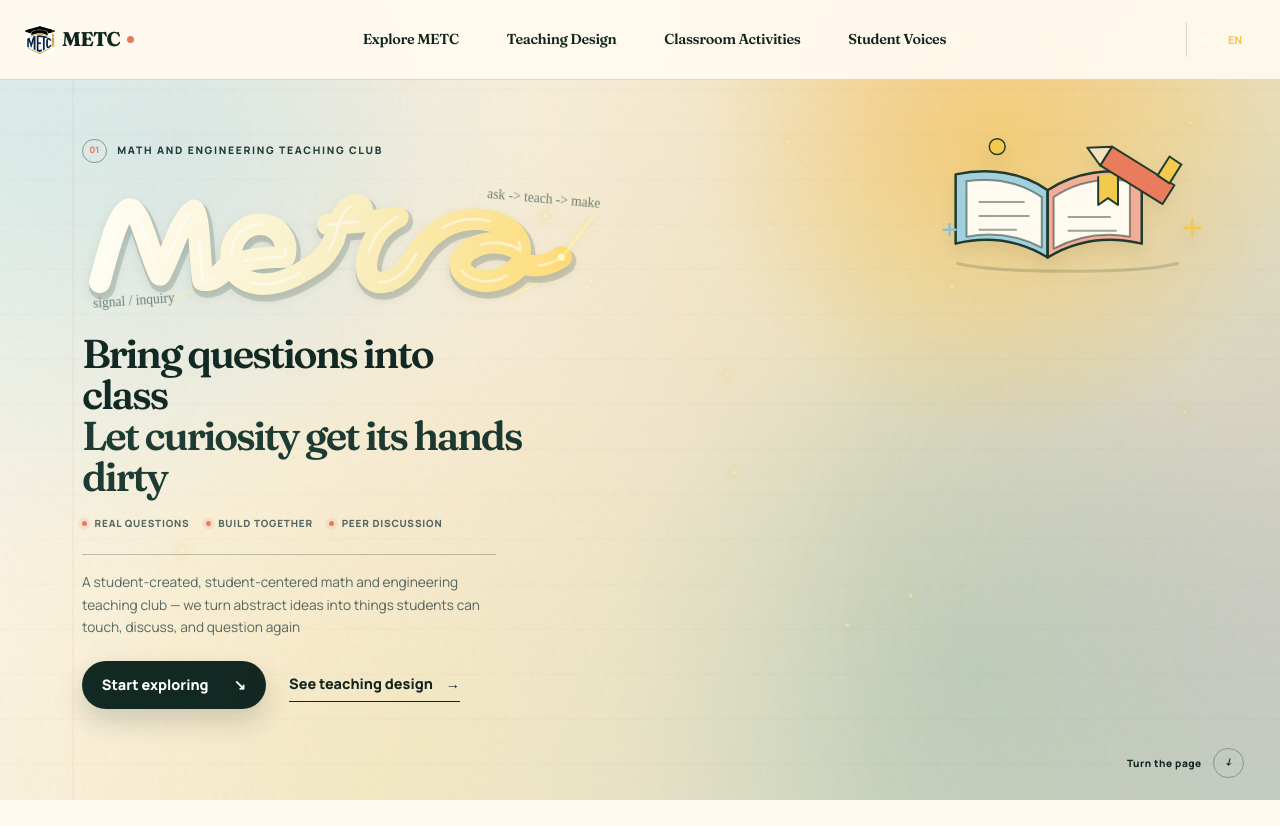
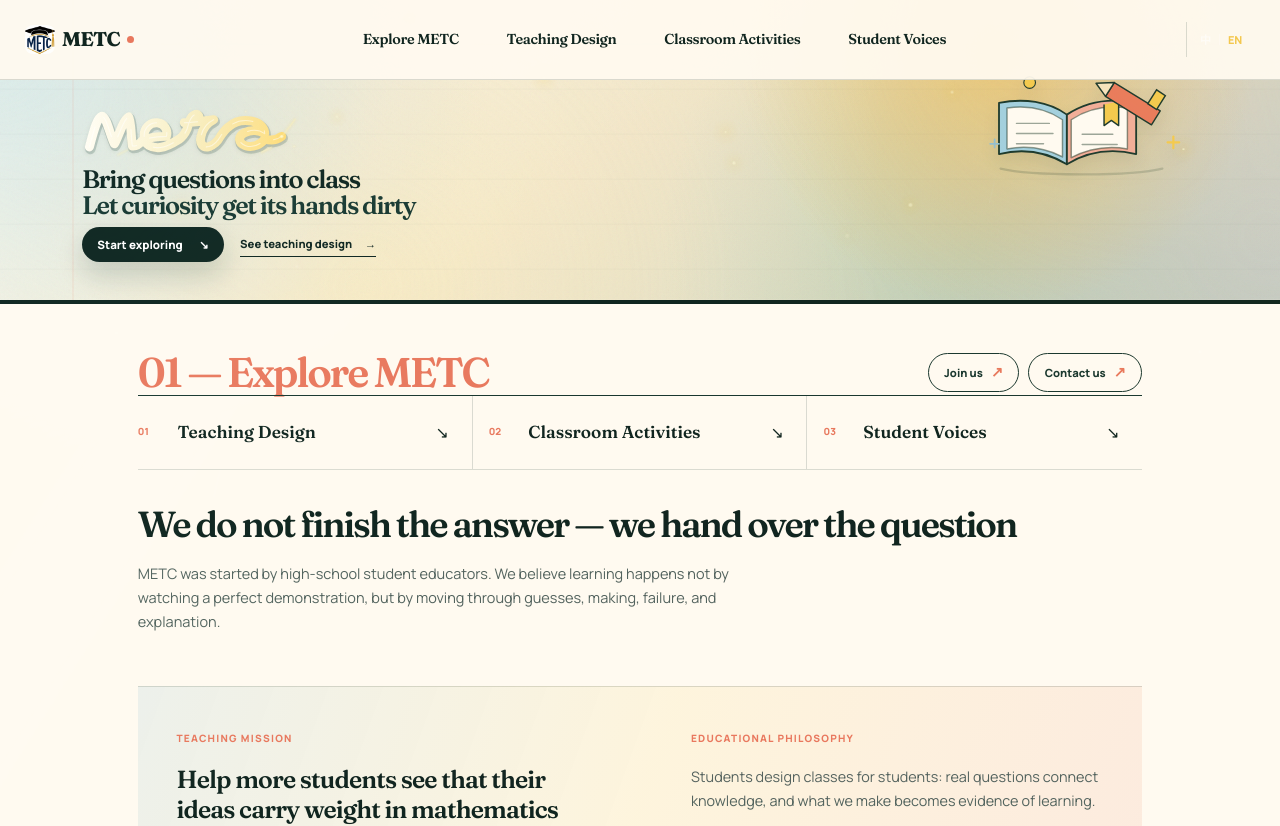
Before and after one commit to Han-chh/METC-website, a Next.js app: page /METC-website/ in a window 1280 px wide. Shown: the top 826 px of the page. Built offline with nearby package versions, Linux system fonts and the light colour scheme.

Commit message:
style: compact homepage cover into title strip

```diff
--- a/app/homepage.css
+++ b/app/homepage.css
@@ -828,3 +828,52 @@ button, a { -webkit-tap-highlight-color: transparent; }
   .hero-intro { margin-top: 22px; }.hero-intro > p { font-size: .88rem; }.hero-actions { margin-top: 20px; }.button { min-height: 47px; }
   .hero-scroll { right: 20px; bottom: 16px; }
 }
+
+/* Compact cover: the opening functions as a 35%-viewport title strip, then
+   deliberately hands the screen to the first content chapter. */
+.hero-section {
+  height: 35svh;
+  min-height: 300px;
+  max-height: 390px;
+  padding: 102px 56px 22px;
+  overflow: hidden;
+}
+.hero-inner { justify-content: flex-start; }
+.hero-eyebrow { display: none; }
+.hero-logo-stage { width: min(250px, 24vw); margin: 0 0 5px; }
+.hero-logo-stage .logo-note { display: none; }
+.hero-lower { max-width: 460px; }
+.hero-title-wrap h1 { max-width: 460px; font-size: clamp(1.5rem, 2.2vw, 2.45rem); line-height: 1.03; }
+.hero-topic-tags, .hero-intro > p { display: none; }
+.hero-intro { max-width: none; margin-top: 10px; padding-top: 0; border-top: 0; }
+.hero-actions { margin-top: 0; gap: 18px; }
+.hero-actions .button { min-height: 39px; padding: 0 17px; gap: 18px; font-size: .8rem; }
+.hero-actions .text-link { padding: 3px 0; font-size: .78rem; }
+.hero-scroll { display: none; }
+.hero-cell { top: 31%; left: 61%; width: min(125px, 10vw); }
+.hero-note-strip { top: 25%; left: 69%; width: min(155px, 13vw); }
+.hero-books { top: 19%; right: 7%; width: min(245px, 19vw); }
+.hero-bridge-lab { top: 57%; left: 65%; width: min(180px, 15vw); }
+.hero-optics, .hero-rocket, .hero-economy, .hero-supplies { display: none; }
+.explore-section { position: relative; border-top: 5px solid var(--ink-deep); }
+.explore-section.section-pad { padding-top: clamp(42px, 4vw, 56px); }
+
+@media (min-width: 761px) {
+  .hero-section { height: 38.89svh; min-height: 333px; max-height: 433px; padding: 102px 56px 22px; }
+  .hero-logo-stage { width: min(250px, 24vw); margin-bottom: 5px; }
+  .hero-title-wrap h1 { max-width: 460px; font-size: clamp(1.5rem, 2.2vw, 2.45rem); }
+}
+
+@media (max-width: 1020px) and (min-width: 761px) {
+  .hero-section { padding-inline: 36px; }
+  .hero-cell { left: 55%; }.hero-note-strip { left: 64%; }.hero-bridge-lab { left: 58%; }.hero-books { right: 3%; }
+}
+
+@media (max-width: 760px) {
+  .hero-section { height: 38svh; min-height: 320px; max-height: 360px; padding: 118px 24px 18px; }
+  .hero-logo-stage { width: min(190px, 56vw); margin-bottom: 4px; }
+  .hero-title-wrap h1 { max-width: 295px; font-size: clamp(1.42rem, 6.4vw, 1.9rem); }
+  .hero-actions { gap: 16px; }.hero-actions .button { min-height: 36px; padding: 0 14px; font-size: .74rem; }.hero-actions .text-link { font-size: .72rem; }
+  .hero-graphic-set { opacity: .23; }.hero-books { display: block; top: 12%; right: -18%; width: 185px; }.hero-cell, .hero-note-strip, .hero-bridge-lab { display: none; }
+  .explore-section.section-pad { padding-top: 38px; }
+}
```
